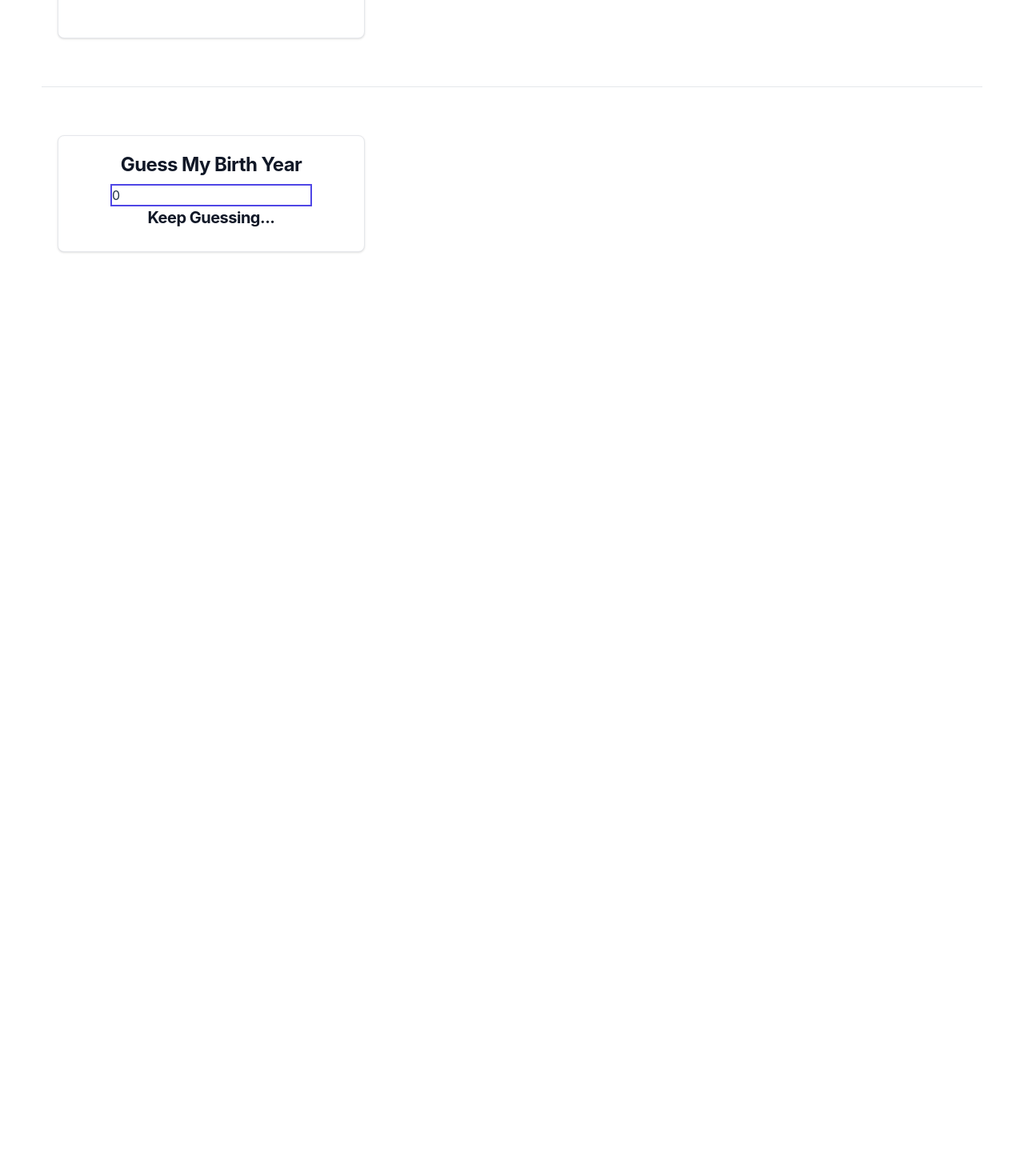
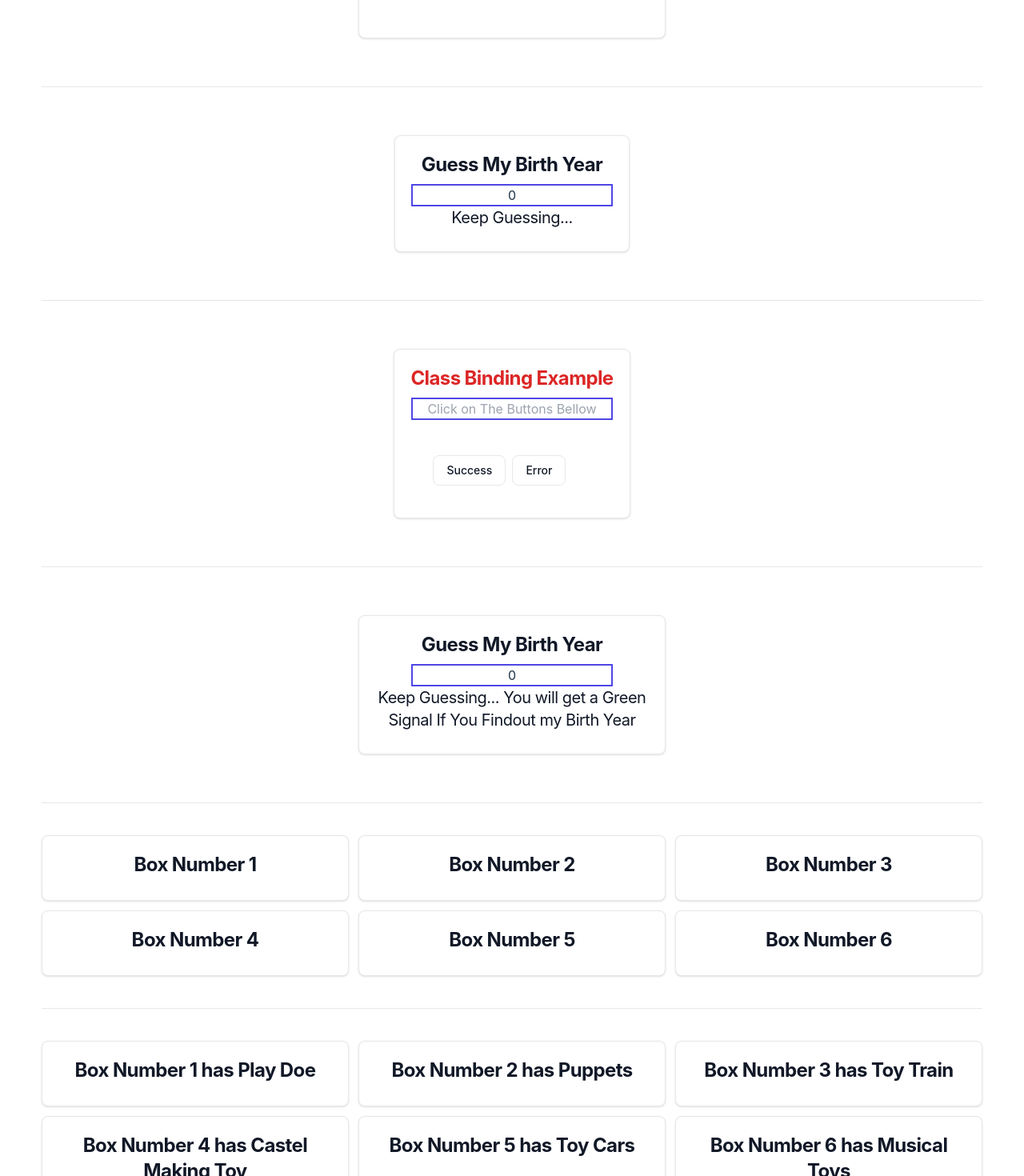
Before and after one commit to dhrubobd/vue-practice-a1, a Vue app: page / in a window 1280 px wide. Shown: the part 1330-2800 px from the top of the page at 80% size. Before the commit the page ends 1697 px from the top, so only its background shows below. Built offline with nearby package versions, Linux system fonts and the light colour scheme.

Commit message:
Class binding and list rendering practice is done.

```diff
--- a/src/App.vue
+++ b/src/App.vue
@@ -6,6 +6,56 @@ const weather = ref(1);
 
 // For Birth Year Guessing App
 const birthYear = ref(0);
+
+// Class Binding
+const textRed = 'text-red-600';
+
+const messageType = ref(0);
+const  inputWhite = 'bg-white-600';
+const  inputGreen = 'bg-green-600';
+const  inputRed = 'bg-red-600';
+
+// Class Binding With Birth Year Guessing
+
+const bYear = ref(0);
+const  normalHighlight = 'bg-white-600 text-black-600';
+const successHighlight = 'bg-green-600 text-white';
+const errorHighlight = 'bg-red-600 text-white';
+
+
+// Looping / List Rendering
+const items = [1,2,3,4,5,6];
+
+//Looping / List Rendering with index
+const toys = [
+  "Play Doe", "Puppets", "Toy Train", "Castel Making Toy", "Toy Cars", "Musical Toys"
+];
+
+// Tasks filtering App
+const tasks = [
+  {id:1, title:"Make ERD Diagram", tstatus:"completed" },
+  {id:2, title:"Website Design", tstatus:"ongoing" },
+  {id:3, title:"Making Components", tstatus:"ongoing" },
+  {id:4, title:"Meeting With Clients", tstatus:"completed" },
+  {id:5, title:"Technical Documentation", tstatus:"pending" },
+  {id:6, title:"Project Proposal Making", tstatus:"pending" },
+  {id:7, title:"Social Media Management", tstatus:"ongoing" },
+  {id:7, title:"Database Deisng", tstatus:"completed" },
+];
+
+const pendingBG = 'bg-red-600 text-white';
+const ongoingBG = 'bg-orange-600 text-white';
+const completedBG = 'bg-green-600 text-white';
+
+const taskFilter = ref('all');
+
+function getTasks(taskFilter){
+  if(taskFilter=='all'){
+    return tasks;
+  }
+  return tasks.filter(task=>taskFilter==task.tstatus);
+}
+
 </script>
 
 <template>
@@ -73,7 +123,7 @@ const birthYear = ref(0);
   <!--
     Weather Showing App (v-show practice)
   -->
-  <section class="p-5 text-center">
+  <section class="p-5 text-center flex items-center flex-col">
     <div class="max-w-sm bg-white border border-gray-200 rounded-lg shadow dark:bg-gray-800 dark:border-gray-700">
         <div class="flex mt-4 md:mt-6 p-5">
             <button class="py-2 px-4 ms-2 text-sm font-medium text-gray-900 focus:outline-none bg-white rounded-lg border border-gray-200 hover:bg-gray-100 hover:text-blue-700 focus:z-10 focus:ring-4 focus:ring-gray-100 dark:focus:ring-gray-700 dark:bg-gray-800 dark:text-gray-400 dark:border-gray-600 dark:hover:text-white dark:hover:bg-gray-700" type="button" @click="weather=1">Sunny</button>
@@ -105,15 +155,88 @@ const birthYear = ref(0);
   <!--
     Birthyear Guessing App (For If Else Practice)
   -->
-  <section class="p-5 text-center mx-auto">
+  <section class="p-5 text-center flex items-center flex-col">
     <div class="max-w-sm bg-white border border-gray-200 rounded-lg shadow dark:bg-gray-800 dark:border-gray-700">
       <div class="p-5">
         <h5 class="mb-2 text-2xl font-bold tracking-tight text-gray-900 dark:text-white">Guess My Birth Year</h5>
-        <input class="border-2 border-indigo-600" placeholder="Guess Year" type="text" v-model="birthYear">
-        <h5 class="mb-2 text-xl font-bold tracking-tight text-gray-900 dark:text-white text-red-600" v-if="birthYear>0 && birthYear<1983">You Guessed Me as an Older Person</h5>
-        <h5 class="mb-2 text-xl font-bold tracking-tight text-gray-900 dark:text-white text-green-500" v-else-if="birthYear==1983">Yes! Correct!</h5>
-        <h5 class="mb-2 text-xl font-bold tracking-tight text-gray-900 dark:text-white text-red-600" v-else-if="birthYear>1983">Your Guessed Me as a Younger Person</h5>
-        <h5 class="mb-2 text-xl font-bold tracking-tight text-gray-900 dark:text-white" v-else>Keep Guessing...</h5>
+
+        <input class="border-2 border-indigo-600 text-center" placeholder="Guess Year" type="text" v-model="birthYear">
+
+        <h5 class="mb-2 text-xl tracking-tight text-red-600" v-if="birthYear>0 && birthYear<1983">You Guessed Me as an Older Person</h5>
+        <h5 class="mb-2 text-xl tracking-tight text-green-500" v-else-if="birthYear==1983">Yes! Correct!</h5>
+        <h5 class="mb-2 text-xl tracking-tight text-red-600" v-else-if="birthYear>1983">Your Guessed Me as a Younger Person</h5>
+        <h5 class="mb-2 text-xl tracking-tight text-gray-900" v-else>Keep Guessing...</h5>
+      </div>
+    </div>
+  </section>
+  <hr class="my-10">
+  <!--
+    Class Binding
+  -->
+  <section class="p-5 text-center flex items-center flex-col">
+    <div class="max-w-sm bg-white border border-gray-200 rounded-lg shadow dark:bg-gray-800 dark:border-gray-700">
+      <div class="p-5">
+        <h5 class="mb-2 text-2xl font-bold tracking-tight" :class="textRed">Class Binding Example</h5>
+        <input class="border-2 border-indigo-600 text-center" placeholder="Click on The Buttons Bellow" type="text" :class="messageType=='success'?inputGreen:messageType=='error'?inputRed:inputWhite">
+        <div class="flex mt-4 md:mt-6 p-5">
+            <button class="py-2 px-4 ms-2 text-sm font-medium text-gray-900 focus:outline-none bg-white rounded-lg border border-gray-200 hover:bg-gray-100 hover:text-blue-700 focus:z-10 focus:ring-4 focus:ring-gray-100 dark:focus:ring-gray-700 dark:bg-gray-800 dark:text-gray-400 dark:border-gray-600 dark:hover:text-white dark:hover:bg-gray-700" type="button" @click="messageType='success'">Success</button>
+            <button class="py-2 px-4 ms-2 text-sm font-medium text-gray-900 focus:outline-none bg-white rounded-lg border border-gray-200 hover:bg-gray-100 hover:text-blue-700 focus:z-10 focus:ring-4 focus:ring-gray-100 dark:focus:ring-gray-700 dark:bg-gray-800 dark:text-gray-400 dark:border-gray-600 dark:hover:text-white dark:hover:bg-gray-700" type="button" @click="messageType='error'">Error</button>
+        </div>
+      </div>
+    </div>
+  </section>
+  <hr class="my-10">
+  <!--
+    Class Binding With Birth Year Guessing
+  -->
+  <section class="p-5 text-center flex items-center flex-col">
+    <div class="max-w-sm bg-white border border-gray-200 rounded-lg shadow dark:bg-gray-800 dark:border-gray-700">
+      <div class="p-5">
+        <h5 class="mb-2 text-2xl font-bold tracking-tight text-gray-900 dark:text-white">Guess My Birth Year</h5>
+
+        <input class="border-2 border-indigo-600 text-center" placeholder="Guess Year" type="text" v-model="bYear" :class="bYear>0 && bYear<1983 ? errorHighlight
+        :bYear==1983 ? successHighlight : bYear>1983 ? errorHighlight : normalHighlight">
+        <h5 class="mb-2 text-xl tracking-tight text-gray-900" >Keep Guessing... You will get a Green Signal If You Findout my Birth Year</h5>
+      </div>
+    </div>
+  </section>
+  <hr class="my-10">
+  <!--
+    Looping / List Rendering
+  -->
+  <section class="grid grid-cols-3 gap-3">
+    <div class="max-w-sm bg-white border border-gray-200 rounded-lg shadow dark:bg-gray-800 dark:border-gray-700" v-for="item in items">
+      <div class="p-5">
+        <h5 class="mb-2 text-2xl font-bold tracking-tight text-gray-900 dark:text-white">Box Number {{ item }}</h5>
+      </div>
+    </div>
+  </section>
+  <hr class="my-10">
+  <!--
+    Looping / List Rendering with index
+  -->
+  <section class="grid grid-cols-3 gap-3">
+    <div class="max-w-sm bg-white border border-gray-200 rounded-lg shadow dark:bg-gray-800 dark:border-gray-700" v-for="(toy,index) in toys">
+      <div class="p-5">
+        <h5 class="mb-2 text-2xl font-bold tracking-tight text-gray-900 dark:text-white">Box Number {{ index+1 }} has {{ toy }}</h5>
+      </div>
+    </div>
+  </section>
+  <hr class="my-10">
+  <!--
+    Tasks Filtering App
+  -->
+  <section class="flex items-center flex-col">
+    <h5 class="mb-2 text-2xl font-bold tracking-tight text-gray-900 dark:text-white">Filter Tasks</h5>
+    <div class="flex mt-4 md:mt-6 p-5">
+            <button class="py-2 px-4 ms-2 text-sm font-medium text-gray-900 focus:outline-none bg-white rounded-lg border border-gray-200 hover:bg-gray-100 hover:text-blue-700 focus:z-10 focus:ring-4 focus:ring-gray-100 dark:focus:ring-gray-700 dark:bg-gray-800 dark:text-gray-400 dark:border-gray-600 dark:hover:text-white dark:hover:bg-gray-700" type="button" @click="taskFilter='all'">All</button>
+            <button class="py-2 px-4 ms-2 text-sm font-medium text-gray-900 focus:outline-none bg-white rounded-lg border border-gray-200 hover:bg-gray-100 hover:text-blue-700 focus:z-10 focus:ring-4 focus:ring-gray-100 dark:focus:ring-gray-700 dark:bg-gray-800 dark:text-gray-400 dark:border-gray-600 dark:hover:text-white dark:hover:bg-gray-700" type="button" @click="taskFilter='pending'">Pending</button>
+            <button class="py-2 px-4 ms-2 text-sm font-medium text-gray-900 focus:outline-none bg-white rounded-lg border border-gray-200 hover:bg-gray-100 hover:text-blue-700 focus:z-10 focus:ring-4 focus:ring-gray-100 dark:focus:ring-gray-700 dark:bg-gray-800 dark:text-gray-400 dark:border-gray-600 dark:hover:text-white dark:hover:bg-gray-700" type="button" @click="taskFilter='ongoing'">Ongoing</button>
+            <button class="py-2 px-4 ms-2 text-sm font-medium text-gray-900 focus:outline-none bg-white rounded-lg border border-gray-200 hover:bg-gray-100 hover:text-blue-700 focus:z-10 focus:ring-4 focus:ring-gray-100 dark:focus:ring-gray-700 dark:bg-gray-800 dark:text-gray-400 dark:border-gray-600 dark:hover:text-white dark:hover:bg-gray-700" type="button" @click="taskFilter='completed'">Completed</button>
+    </div>
+    <div class="grid grid-cols-3 gap-3">
+      <div class="border border-gray-500 shadow p-5 my-2 ms-2 text-left text-lg" v-for="(task, index) in getTasks(taskFilter)" :key="index+1" :class="task.tstatus=='pending'? pendingBG : task.tstatus=='ongoing'? ongoingBG:completedBG">
+        {{ index+1 }}. {{ task.title }}
       </div>
     </div>
   </section>
```
